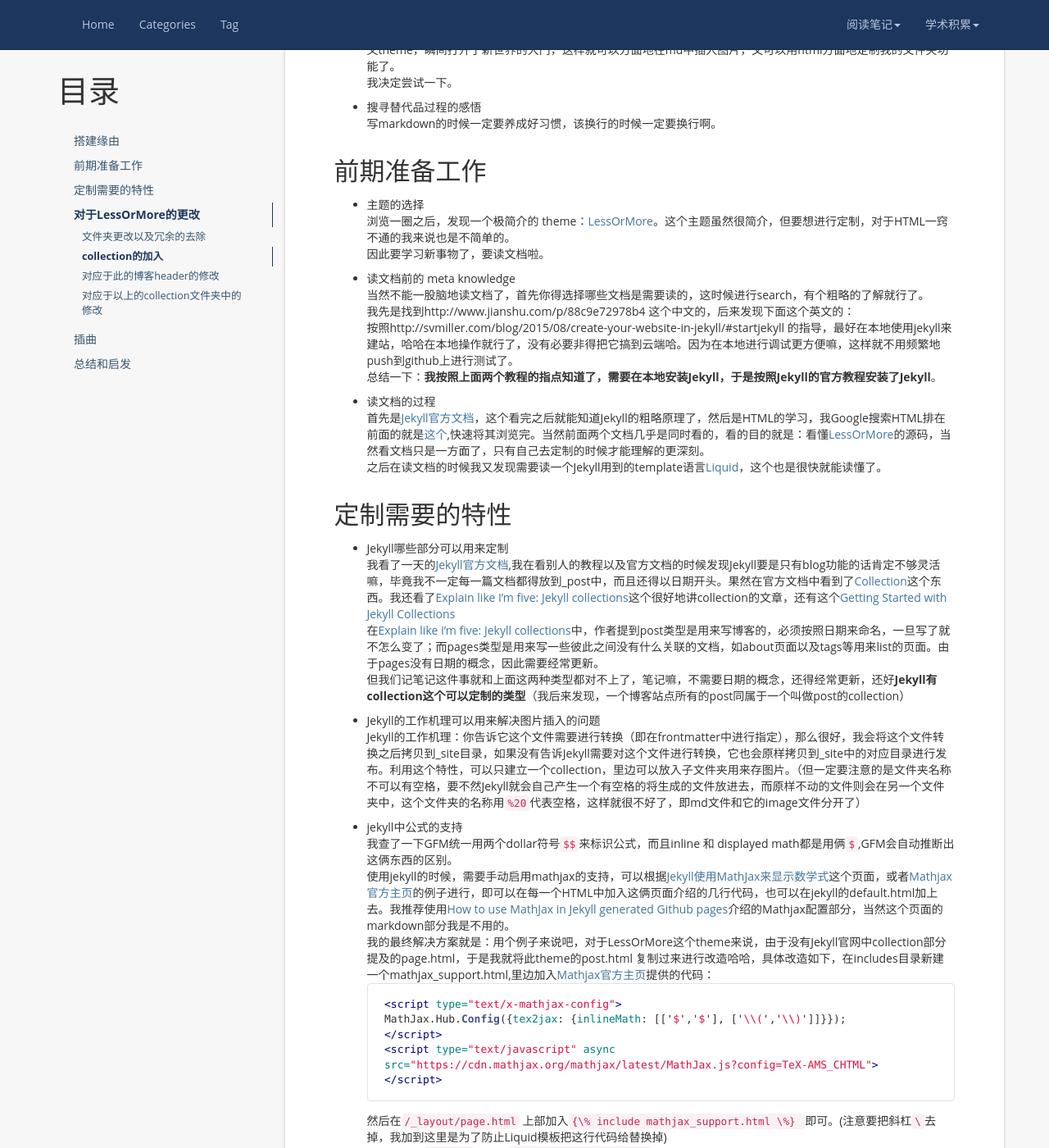
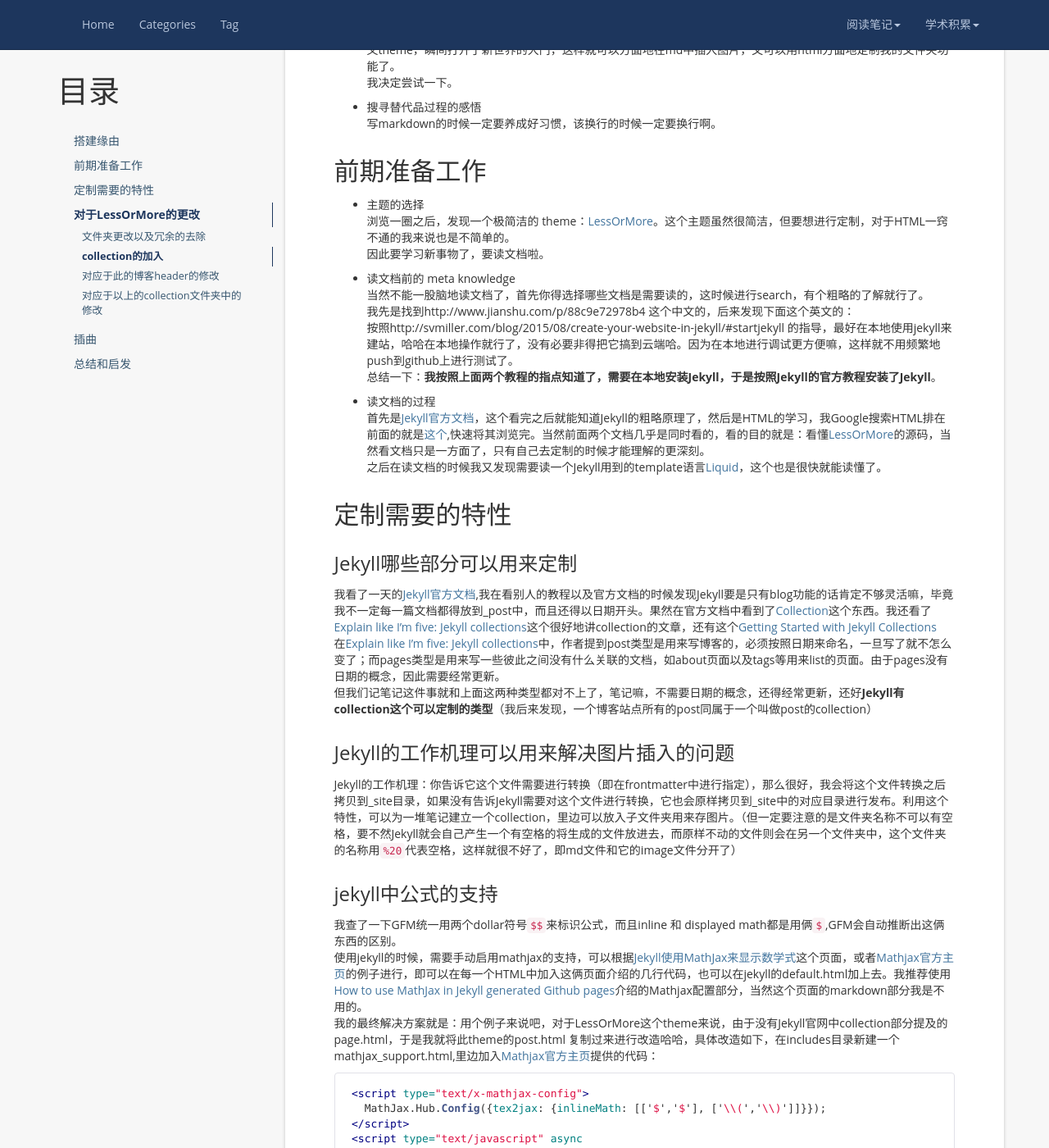
Before and after one commit to marquistj13/MyBlog, a Jekyll site: the page built from _posts/2017-01-22-how-I-build-my-blog.md, in a window 1280 px wide and 1400 px high, scrolled down 536 px. Shown: the whole window at 82% size. Built offline with Jekyll 4.4.1, drawn with Linux system fonts in a browser that asks for light colours; nearby versions of some CDN libraries; comment, search, counter and statistics services are not loaded.

Commit message:
修正格式错误

````diff
--- a/_posts/2017-01-22-how-I-build-my-blog.md
+++ b/_posts/2017-01-22-how-I-build-my-blog.md
@@ -29,7 +29,7 @@ tag: Jekyll
 
 ## 前期准备工作
 * 主题的选择
-浏览一圈之后，发现一个极简介的 theme：[LessOrMore](https://github.com/luoyan35714/LessOrMore)。这个主题虽然很简介，但要想进行定制，对于HTML一窍不通的我来说也是不简单的。
+浏览一圈之后，发现一个极简洁的 theme：[LessOrMore](https://github.com/luoyan35714/LessOrMore)。这个主题虽然很简洁，但要想进行定制，对于HTML一窍不通的我来说也是不简单的。
 因此要学习新事物了，要读文档啦。
 
 * 读文档前的 meta knowledge
@@ -43,18 +43,20 @@ tag: Jekyll
 之后在读文档的时候我又发现需要读一个Jekyll用到的template语言[Liquid](https://shopify.github.io/liquid/)，这个也是很快就能读懂了。
 
 ## 定制需要的特性
-* Jekyll哪些部分可以用来定制
+### Jekyll哪些部分可以用来定制
 我看了一天的[Jekyll官方文档](https://jekyllrb.com/docs/home/),我在看别人的教程以及官方文档的时候发现Jekyll要是只有blog功能的话肯定不够灵活嘛，毕竟我不一定每一篇文档都得放到_post中，而且还得以日期开头。果然在官方文档中看到了[Collection](http://jekyllrb.com/docs/collections/)这个东西。我还看了[Explain like I’m five: Jekyll collections](http://ben.balter.com/2015/02/20/jekyll-collections/)这个很好地讲collection的文章，还有这个[Getting Started with Jekyll Collections](https://www.sitepoint.com/getting-started-jekyll-collections/)
 在[Explain like I’m five: Jekyll collections](http://ben.balter.com/2015/02/20/jekyll-collections/)中，作者提到post类型是用来写博客的，必须按照日期来命名，一旦写了就不怎么变了；而pages类型是用来写一些彼此之间没有什么关联的文档，如about页面以及tags等用来list的页面。由于pages没有日期的概念，因此需要经常更新。
 但我们记笔记这件事就和上面这两种类型都对不上了，笔记嘛，不需要日期的概念，还得经常更新，还好**Jekyll有collection这个可以定制的类型**（我后来发现，一个博客站点所有的post同属于一个叫做post的collection）
 
-* Jekyll的工作机理可以用来解决图片插入的问题
-Jekyll的工作机理：你告诉它这个文件需要进行转换（即在frontmatter中进行指定），那么很好，我会将这个文件转换之后拷贝到_site目录，如果没有告诉Jekyll需要对这个文件进行转换，它也会原样拷贝到_site中的对应目录进行发布。利用这个特性，可以只建立一个collection，里边可以放入子文件夹用来存图片。（但一定要注意的是文件夹名称不可以有空格，要不然Jekyll就会自己产生一个有空格的将生成的文件放进去，而原样不动的文件则会在另一个文件夹中，这个文件夹的名称用`%20`代表空格，这样就很不好了，即md文件和它的image文件分开了）
+### Jekyll的工作机理可以用来解决图片插入的问题
+Jekyll的工作机理：你告诉它这个文件需要进行转换（即在frontmatter中进行指定），那么很好，我会将这个文件转换之后拷贝到_site目录，如果没有告诉Jekyll需要对这个文件进行转换，它也会原样拷贝到_site中的对应目录进行发布。利用这个特性，可以为一堆笔记建立一个collection，里边可以放入子文件夹用来存图片。（但一定要注意的是文件夹名称不可以有空格，要不然Jekyll就会自己产生一个有空格的将生成的文件放进去，而原样不动的文件则会在另一个文件夹中，这个文件夹的名称用`%20`代表空格，这样就很不好了，即md文件和它的image文件分开了）
 
-* jekyll中公式的支持
+### jekyll中公式的支持
 我查了一下GFM统一用两个dollar符号`$$`来标识公式，而且inline 和 displayed math都是用俩`$`,GFM会自动推断出这俩东西的区别。
 使用jekyll的时候，需要手动启用mathjax的支持，可以根据[Jekyll使用MathJax来显示数学式](http://cyukang.com/2013/03/03/try-mathjax.html)这个页面，或者[Mathjax官方主页](http://docs.mathjax.org/en/latest/start.html)的例子进行，即可以在每一个HTML中加入这俩页面介绍的几行代码，也可以在jekyll的default.html加上去。我推荐使用[How to use MathJax in Jekyll generated Github pages](http://haixing-hu.github.io/programming/2013/09/20/how-to-use-mathjax-in-jekyll-generated-github-pages/)介绍的Mathjax配置部分，当然这个页面的markdown部分我是不用的。
 我的最终解决方案就是：用个例子来说吧，对于LessOrMore这个theme来说，由于没有Jekyll官网中collection部分提及的page.html，于是我就将此theme的post.html 复制过来进行改造哈哈，具体改造如下，在includes目录新建一个mathjax_support.html,里边加入[Mathjax官方主页](http://docs.mathjax.org/en/latest/start.html)提供的代码：
+
+
 ``` html
 <script type="text/x-mathjax-config">
   MathJax.Hub.Config({tex2jax: {inlineMath: [['$','$'], ['\\(','\\)']]}});
@@ -63,12 +65,14 @@ Jekyll的工作机理：你告诉它这个文件需要进行转换（即在front
   src="https://cdn.mathjax.org/mathjax/latest/MathJax.js?config=TeX-AMS_CHTML">
 </script>
 ```
-然后在`/_layout/page.html` 上部加入```{\% include mathjax_support.html \%}
-```即可。(注意要把斜杠`\`去掉，我加到这里是为了防止Liquid模板把这行代码给替换掉)
+然后在`/_layout/page.html` 上部加入`{\% include mathjax_support.html \%}
+`即可。(注意要把斜杠`\`去掉，我加到这里是为了防止Liquid模板把这行代码给替换掉)
 我后来又在`_layout`目录的`default.html,post.html`也加上了这行代码。
 
-* jekyll中GFM配置的额外惊喜
+### jekyll中GFM配置的额外惊喜
 如果将kramdown配置成:
+
+
 ```ruby
 kramdown:
   input: GFM
````
